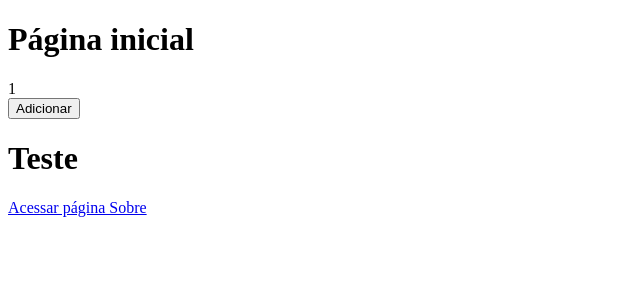
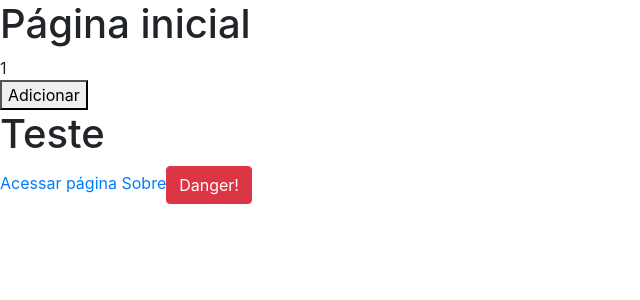
Before and after one commit to ederpbj/ideia-unica, a Next.js app: page / in a window 1280 px wide. Shown: the top 300 px of the page, without its empty margins (0-640 px from the left). Built offline with nearby package versions, Linux system fonts and the light colour scheme.

Commit message:
iniciando com reactstrap

```diff
--- a/package.json
+++ b/package.json
@@ -20,8 +20,10 @@
   },
   "homepage": "https://github.com/ederpbj/ideia-unica#readme",
   "dependencies": {
+    "bootstrap": "^4.6.0",
     "next": "^10.0.6",
     "react": "^17.0.1",
-    "react-dom": "^17.0.1"
+    "react-dom": "^17.0.1",
+    "reactstrap": "^8.9.0"
   }
 }
--- a/pages/index.js
+++ b/pages/index.js
@@ -1,6 +1,11 @@
+import React from 'react';
 import { useState } from 'react';
+import Link from 'next/link';
 
-import Link from 'next/link';
+// Bootstrap
+import 'bootstrap/dist/css/bootstrap.min.css';
+import { Button } from 'reactstrap';
+
 
 function Home() {
     return (
@@ -13,6 +18,8 @@
             <Link href="/sobre">
                 <a>Acessar página Sobre</a>
             </Link>
+
+            <Button color="danger">Danger!</Button>
         </div>
     )
 }
```
Also changed, not shown: 2 other files (tests, documents, lock files or other folders).
